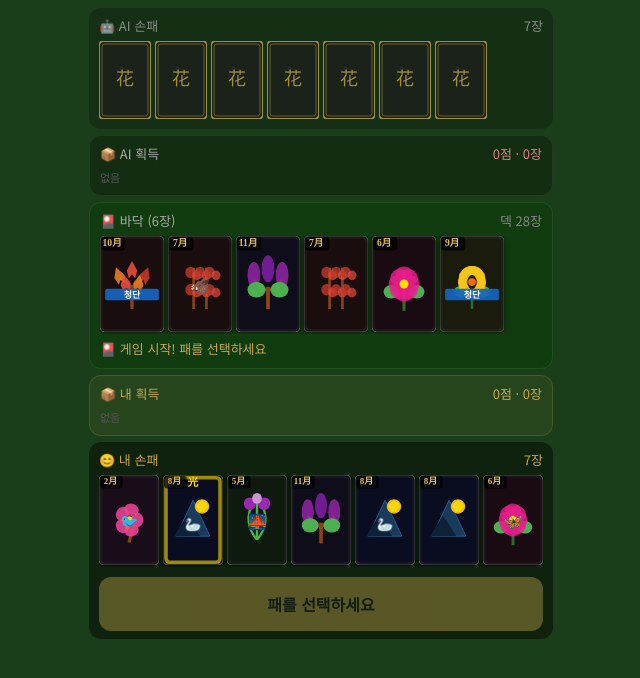
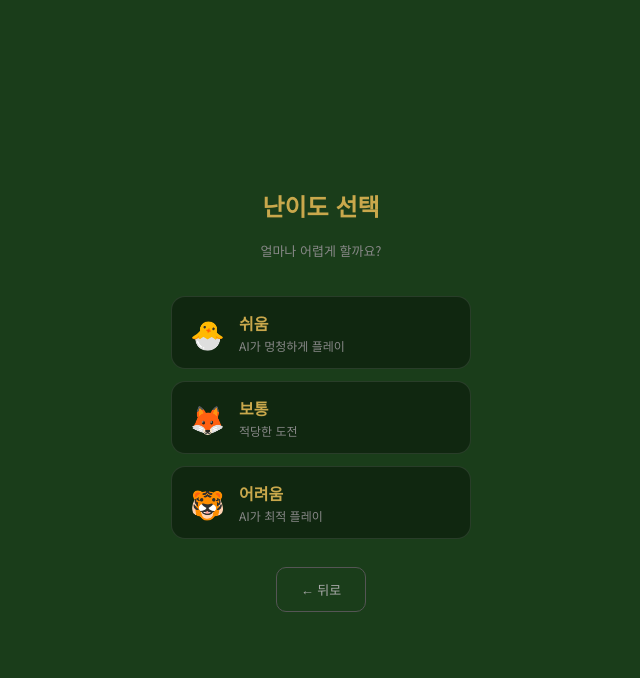
Before and after one commit to kentkim0326/gostop, a React (Vite) app: page / in a window 1280 px wide. Both pictures are taken after a click on the button "게임 시작". Shown: the top 678 px of the page, without its empty margins (319-959 px from the left). Built offline with nearby package versions, Linux system fonts and the light colour scheme.

Commit message:
난이도 선택 + 효과음 + 카드 애니메이션

```diff
--- a/src/App.css
+++ b/src/App.css
@@ -231,3 +231,43 @@
   .section { padding: 7px 8px; }
   .pass-box { padding: 28px 24px; }
 }
+
+/* 난이도 선택 버튼 */
+.diff-btn {
+  display: flex;
+  align-items: center;
+  gap: 14px;
+  background: rgba(0,0,0,0.35);
+  border: 1px solid rgba(255,255,255,0.1);
+  border-radius: 14px;
+  padding: 14px 18px;
+  cursor: pointer;
+  font-family: inherit;
+  color: white;
+  transition: background 0.15s, border-color 0.15s, transform 0.1s;
+  width: 100%;
+  text-align: left;
+}
+.diff-btn:hover  { background: rgba(201,168,76,0.15); border-color: rgba(201,168,76,0.4); }
+.diff-btn:active { transform: scale(0.97); }
+.diff-emoji { font-size: 28px; }
+.diff-label { font-size: 16px; font-weight: 700; color: #c9a84c; }
+.diff-desc  { font-size: 12px; color: #888; margin-top: 2px; }
+
+/* 카드 획득 플래시 애니메이션 */
+@keyframes cardFlash {
+  0%   { transform: scale(1);    filter: brightness(1); }
+  30%  { transform: scale(1.15); filter: brightness(1.8) drop-shadow(0 0 6px #ffd700); }
+  60%  { transform: scale(1.08); filter: brightness(1.4); }
+  100% { transform: scale(1);    filter: brightness(1); }
+}
+.card-flash { animation: cardFlash 0.55s ease-out; }
+
+/* AI 생각중 점 애니메이션 */
+@keyframes dots {
+  0%,20%  { content: '.';   }
+  40%     { content: '..';  }
+  60%,100%{ content: '...'; }
+}
+.thinking { color: #888; font-size: 11px; }
+.thinking::after { content: '...'; animation: dots 1s infinite; }
--- a/src/App.jsx
+++ b/src/App.jsx
@@ -1,10 +1,12 @@
-import { useState, useEffect, useCallback } from "react";
+import { useState, useEffect, useCallback, useRef } from "react";
 import { CARDS, MONTH_KR, shuffle, calcScore, getBreakdown } from "./cards";
 import { CardSVG } from "./CardSVG";
+import { SFX } from "./sound";
+import { aiPickCard, aiDecideStop } from "./ai";
 import "./App.css";
 
 function useCardSize() {
-  const [sizes, setSizes] = useState({ opp: 38, field: 44, hand: 50 });
+  const [sizes, setSizes] = useState({ opp: 38, field: 44, hand: 50, cap: 32 });
   useEffect(() => {
     function calc() {
       const vw = Math.min(window.innerWidth, 480);
@@ -31,39 +33,25 @@ function dealGame() {
     deck, field,
     playerHand, aiHand,
     playerCap: [], aiCap: [],
-    phase: "player_select", // player_select | player_draw | ai_turn | gostop | result
+    phase: "player_select",
     goCount: 0,
     selected: null,
     drawn: null,
-    lastWinner: null, // 'player' | 'ai' | null
+    lastWinner: null,
+    // 애니메이션용
+    newCardIds: [],
   };
 }
 
 function matchCards(card, field, cap) {
   const same = field.filter(c => c.m === card.m);
-  if (same.length === 0) {
-    return { field: [...field, card], cap };
-  }
+  if (same.length === 0) return { field: [...field, card], cap, matched: [] };
   const take = same.length >= 2 ? same : [same[0]];
   return {
     field: field.filter(c => !take.find(t => t.id === c.id)),
     cap: [...cap, card, ...take],
+    matched: [card, ...take],
   };
-}
-
-// AI 전략: 바닥과 매칭되는 패 우선, 없으면 피 버리기
-function aiPickCard(hand, field) {
-  const fieldMonths = new Set(field.map(c => c.m));
-  // 광 매칭 우선
-  const gwangMatch = hand.find(c => c.t === 'gwang' && fieldMonths.has(c.m));
-  if (gwangMatch) return gwangMatch;
-  // 매칭되는 패
-  const match = hand.find(c => fieldMonths.has(c.m));
-  if (match) return match;
-  // 피 버리기
-  const junk = hand.find(c => c.t === 'junk' || c.t === 'junk2');
-  if (junk) return junk;
-  return hand[0];
 }
 
 function CapturedSummary({ cap }) {
@@ -77,38 +65,60 @@ function CapturedSummary({ cap }) {
       {a > 0 && <span className="badge badge-animal">열 {a}</span>}
       {r > 0 && <span className="badge badge-ribbon">띠 {r}</span>}
       {p > 0 && <span className="badge badge-junk">피 {p}</span>}
-      {g === 0 && a === 0 && r === 0 && p === 0 && <span style={{ color: '#555', fontSize: 11 }}>없음</span>}
+      {g===0&&a===0&&r===0&&p===0 && <span style={{color:'#555',fontSize:11}}>없음</span>}
     </div>
   );
 }
 
 export default function App() {
+  const [screen, setScreen] = useState('home'); // home | difficulty | game | result
+  const [difficulty, setDifficulty] = useState('normal');
   const [G, setG] = useState(null);
   const [logs, setLogs] = useState([]);
+  const [animIds, setAnimIds] = useState(new Set()); // 방금 획득한 카드 id
   const sz = useCardSize();
 
   const addLog = useCallback((msg) => setLogs(l => [msg, ...l].slice(0, 5)), []);
 
-  function startGame() {
+  function flashCards(ids) {
+    setAnimIds(new Set(ids));
+    setTimeout(() => setAnimIds(new Set()), 600);
+  }
+
+  function startGame(diff) {
+    setDifficulty(diff);
     setG(dealGame());
     setLogs(["🎴 게임 시작! 패를 선택하세요"]);
+    setScreen('game');
   }
 
-  // 플레이어 카드 선택
   function selectCard(card) {
     if (!G || G.phase !== 'player_select') return;
+    SFX.select();
     setG(g => ({ ...g, selected: g.selected === card.id ? null : card.id }));
   }
 
-  // 플레이어 패 내기
   function confirmPlay() {
     if (!G || G.selected === null) return;
     const card = G.playerHand.find(c => c.id === G.selected);
     if (!card) return;
     const newHand = G.playerHand.filter(c => c.id !== card.id);
     const same = G.field.filter(c => c.m === card.m);
-    const { field, cap } = matchCards(card, G.field, G.playerCap);
-    addLog(same.length === 0 ? `${MONTH_KR[card.m-1]} 버림` : same.length >= 2 ? `${MONTH_KR[card.m-1]} 3장 쓸기!` : `${MONTH_KR[card.m-1]} 매칭!`);
+    const { field, cap, matched } = matchCards(card, G.field, G.playerCap);
+
+    if (same.length === 0) {
+      SFX.play();
+      addLog(`${MONTH_KR[card.m-1]} 버림`);
+    } else if (same.length >= 2) {
+      SFX.sweep();
+      addLog(`✨ ${MONTH_KR[card.m-1]} 3장 쓸기!`);
+      flashCards(matched.map(c => c.id));
+    } else {
+      SFX.match();
+      addLog(`${MONTH_KR[card.m-1]} 매칭!`);
+      flashCards(matched.map(c => c.id));
+    }
+
     setG(g => ({ ...g, playerHand: newHand, field, playerCap: cap, selected: null, phase: 'player_draw' }));
   }
 
@@ -120,8 +130,21 @@ export default function App() {
       const drawn = G.deck[0];
       const newDeck = G.deck.slice(1);
       const same = G.field.filter(c => c.m === drawn.m);
-      const { field, cap } = matchCards(drawn, G.field, G.playerCap);
-      addLog(`뒤집기: ${MONTH_KR[drawn.m-1]}${same.length > 0 ? ' 매칭!' : ' → 바닥'}`);
+      const { field, cap, matched } = matchCards(drawn, G.field, G.playerCap);
+      SFX.flip();
+
+      if (same.length === 0) {
+        addLog(`뒤집기: ${MONTH_KR[drawn.m-1]} → 바닥`);
+      } else if (same.length >= 2) {
+        SFX.sweep();
+        addLog(`✨ 뒤집기: ${MONTH_KR[drawn.m-1]} 3장 쓸기!`);
+        flashCards(matched.map(c => c.id));
+      } else {
+        SFX.match();
+        addLog(`뒤집기: ${MONTH_KR[drawn.m-1]} 매칭!`);
+        flashCards(matched.map(c => c.id));
+      }
+
       const sc = calcScore(cap);
       setG(g => ({
         ...g, deck: newDeck, field, playerCap: cap, drawn,
@@ -131,10 +154,14 @@ export default function App() {
     return () => clearTimeout(timer);
   }, [G?.phase]);
 
-  // 고/스톱
   function handleGoStop(choice) {
-    if (choice === 'stop') { setG(g => ({ ...g, phase: 'result' })); return; }
-    addLog(`고! (${G.goCount + 1}회)`);
+    if (choice === 'stop') {
+      SFX.win();
+      setG(g => ({ ...g, phase: 'result', lastWinner: 'player_stop' }));
+      return;
+    }
+    SFX.go();
+    addLog(`🔥 고! (${G.goCount + 1}회)`);
     setG(g => ({ ...g, goCount: g.goCount + 1, phase: 'ai_turn' }));
   }
 
@@ -147,24 +174,30 @@ export default function App() {
       }
 
       // AI 패 내기
-      const card = aiPickCard(G.aiHand, G.field);
+      const card = aiPickCard(G.aiHand, G.field, difficulty);
       const newAiHand = G.aiHand.filter(c => c.id !== card.id);
       const same1 = G.field.filter(c => c.m === card.m);
       const r1 = matchCards(card, G.field, G.aiCap);
-      addLog(`🤖 AI: ${MONTH_KR[card.m-1]} ${same1.length > 0 ? '매칭!' : '버림'}`);
+      SFX.aiPlay();
+
+      if (same1.length >= 2) {
+        addLog(`🤖 AI: ${MONTH_KR[card.m-1]} 3장 쓸기!`);
+        flashCards(r1.matched.map(c => c.id));
+      } else if (same1.length === 1) {
+        addLog(`🤖 AI: ${MONTH_KR[card.m-1]} 매칭!`);
+      } else {
+        addLog(`🤖 AI: ${MONTH_KR[card.m-1]} 버림`);
+      }
 
       // AI 드로우
       const drawn = G.deck[0];
       const newDeck = G.deck.slice(1);
-      const same2 = r1.field.filter(c => c.m === drawn.m);
       const r2 = matchCards(drawn, r1.field, r1.cap);
 
-      // AI 점수 체크 - 3점 이상이면 랜덤으로 스톱/고
-      const aiSc = calcScore(r2.cap);
-      const aiStops = aiSc >= 3 && Math.random() < 0.55;
-
-      if (aiStops) {
-        addLog(`🤖 AI 스톱! (${aiSc}점)`);
+      // AI 스톱 결정
+      if (aiDecideStop(r2.cap, G.goCount, difficulty)) {
+        SFX.lose();
+        addLog(`🤖 AI 스톱! (${calcScore(r2.cap)}점)`);
         setG(g => ({
           ...g, aiHand: newAiHand, deck: newDeck,
           field: r2.field, aiCap: r2.cap, drawn,
@@ -181,8 +214,14 @@ export default function App() {
     return () => clearTimeout(timer);
   }, [G?.phase]);
 
-  if (!G) return <HomeScreen onStart={startGame} />;
-  if (G.phase === 'result') return <ResultScreen G={G} onRestart={startGame} onHome={() => setG(null)} />;
+  if (screen === 'home') return <HomeScreen onStart={() => setScreen('difficulty')} />;
+  if (screen === 'difficulty') return <DifficultyScreen onSelect={startGame} onBack={() => setScreen('home')} />;
+  if (!G || G.phase === 'result') {
+    if (!G) return null;
+    return <ResultScreen G={G} difficulty={difficulty}
+      onRestart={() => startGame(difficulty)}
+      onHome={() => setScreen('home')} />;
+  }
 
   const isSelect = G.phase === 'player_select';
   const isDraw = G.phase === 'player_draw';
@@ -190,6 +229,7 @@ export default function App() {
   const isGostop = G.phase === 'gostop';
   const sc = calcScore(G.playerCap);
   const aiSc = calcScore(G.aiCap);
+  const diffLabel = { easy: '쉬움', normal: '보통', hard: '어려움' }[difficulty];
 
   return (
     <div className="game-wrap">
@@ -197,8 +237,8 @@ export default function App() {
       {/* AI 손패 */}
       <div className="section opp-section">
         <div className="section-header">
-          <span>🤖 AI 손패</span>
-          <span>{G.aiHand.length}장{isAI ? ' ⏳' : ''}</span>
+          <span>🤖 AI {isAI ? <span className="thinking">생각 중...</span> : ''}</span>
+          <span style={{color:'#888', fontSize:11}}>{diffLabel} · {G.aiHand.length}장</span>
         </div>
         <div className="cards-row no-wrap">
           {G.aiHand.map(c => <CardSVG key={c.id} card={c} size={sz.opp} faceDown />)}
@@ -214,12 +254,16 @@ export default function App() {
         <CapturedSummary cap={G.aiCap} />
         {G.aiCap.length > 0 && (
           <div className="cards-row no-wrap" style={{ marginTop: 4 }}>
-            {G.aiCap.map(c => <CardSVG key={c.id} card={c} size={sz.cap} />)}
+            {G.aiCap.map(c => (
+              <div key={c.id} className={animIds.has(c.id) ? 'card-flash' : ''}>
+                <CardSVG card={c} size={sz.cap} />
+              </div>
+            ))}
           </div>
         )}
       </div>
 
-      {/* 공용 바닥 */}
+      {/* 바닥 */}
       <div className="section field-section">
         <div className="section-header">
           <span>🎴 바닥 ({G.field.length}장)</span>
@@ -227,7 +271,7 @@ export default function App() {
         </div>
         <div className="cards-row no-wrap">
           {G.field.map(c => <CardSVG key={c.id} card={c} size={sz.field} />)}
-          {G.field.length === 0 && <span style={{ color: '#555', fontSize: 12 }}>비어있음</span>}
+          {G.field.length === 0 && <span style={{color:'#555',fontSize:12}}>비어있음</span>}
         </div>
         {G.drawn && <div className="drawn-info">↩ {MONTH_KR[G.drawn.m-1]} 뒤집음</div>}
         <div style={{ marginTop: 5 }}>
@@ -246,7 +290,11 @@ export default function App() {
         <CapturedSummary cap={G.playerCap} />
         {G.playerCap.length > 0 && (
           <div className="cards-row no-wrap" style={{ marginTop: 4 }}>
-            {G.playerCap.map(c => <CardSVG key={c.id} card={c} size={sz.cap} />)}
+            {G.playerCap.map(c => (
+              <div key={c.id} className={animIds.has(c.id) ? 'card-flash' : ''}>
+                <CardSVG card={c} size={sz.cap} />
+              </div>
+            ))}
           </div>
         )}
       </div>
@@ -254,7 +302,7 @@ export default function App() {
       {/* 고스톱 */}
       {isGostop && (
         <div className="gostop-box">
-          <div className="gostop-title">🏆 {sc}점! {G.goCount > 0 ? `고 ${G.goCount}회 진행 중` : ''}</div>
+          <div className="gostop-title">🏆 {sc}점 달성! {G.goCount > 0 ? `(고 ${G.goCount}회)` : ''}</div>
           <div className="gostop-btns">
             <button className="btn-red" onClick={() => handleGoStop('go')}>고!</button>
             <button className="btn-gold" onClick={() => handleGoStop('stop')}>스톱!</button>
@@ -277,7 +325,8 @@ export default function App() {
           ))}
         </div>
         {isSelect && (
-          <button className="btn-gold full-width" onClick={confirmPlay} disabled={G.selected === null}
+          <button className="btn-gold full-width" onClick={confirmPlay}
+            disabled={G.selected === null}
             style={{ opacity: G.selected === null ? 0.4 : 1, cursor: G.selected === null ? 'not-allowed' : 'pointer' }}>
             {G.selected !== null ? '✅ 이 패 내기' : '패를 선택하세요'}
           </button>
@@ -286,53 +335,65 @@ export default function App() {
           <div className="waiting">{isAI ? '🤖 AI 생각 중...' : '⏳ 뒤집는 중...'}</div>
         )}
       </div>
-
     </div>
   );
 }
 
 function HomeScreen({ onStart }) {
-  const [showRules, setShowRules] = useState(false);
   return (
     <div className="screen center">
       <div style={{ fontSize: 64, marginBottom: 8 }}>🎴</div>
       <h1 className="title-gold">고 스 톱</h1>
       <p className="subtitle">1인 vs AI · SVG 화투</p>
       <button className="btn-gold" onClick={onStart}>게임 시작</button>
-      <button className="btn-ghost" onClick={() => setShowRules(r => !r)} style={{ marginTop: 12 }}>
-        {showRules ? '규칙 닫기 ▲' : '규칙 보기 ▼'}
-      </button>
-      {showRules && (
-        <div className="rules-box">
-          <b style={{ color: '#c9a84c' }}>점수 규칙</b><br />
-          🥇 광 3장→3점 / 4장→4점 / 5장→15점<br />
-          🐦 열 5장→1점 (이후 +1점)<br />
-          🎀 홍단(1·2·7월) / 청단(4·5·6·9월) → 3점<br />
-          🃏 피 10장→1점 (이후 +1점)<br />
-          ⭐ 3점↑ → 고 or 스톱!<br />
-          🔁 고 1회마다 ×0.5 배율
-        </div>
-      )}
     </div>
   );
 }
 
-function ResultScreen({ G, onRestart, onHome }) {
+function DifficultyScreen({ onSelect, onBack }) {
+  const levels = [
+    { id: 'easy',   label: '쉬움',   desc: 'AI가 멍청하게 플레이', emoji: '🐣' },
+    { id: 'normal', label: '보통',   desc: '적당한 도전', emoji: '🦊' },
+    { id: 'hard',   label: '어려움', desc: 'AI가 최적 플레이', emoji: '🐯' },
+  ];
+  return (
+    <div className="screen center">
+      <h2 style={{ color: '#c9a84c', marginBottom: 6 }}>난이도 선택</h2>
+      <p style={{ color: '#888', fontSize: 13, marginBottom: 24 }}>얼마나 어렵게 할까요?</p>
+      <div style={{ display: 'flex', flexDirection: 'column', gap: 12, width: '100%', maxWidth: 300 }}>
+        {levels.map(l => (
+          <button key={l.id} className="diff-btn" onClick={() => onSelect(l.id)}>
+            <span className="diff-emoji">{l.emoji}</span>
+            <div>
+              <div className="diff-label">{l.label}</div>
+              <div className="diff-desc">{l.desc}</div>
+            </div>
+          </button>
+        ))}
+      </div>
+      <button className="btn-ghost" onClick={onBack} style={{ marginTop: 16 }}>← 뒤로</button>
+    </div>
+  );
+}
+
+function ResultScreen({ G, difficulty, onRestart, onHome }) {
   const pSc = calcScore(G.playerCap);
   const aSc = calcScore(G.aiCap);
   const mult = G.goCount > 0 ? 1 + G.goCount * 0.5 : 1;
   const pFinal = Math.round(pSc * mult);
   const aFinal = Math.round(aSc * (G.lastWinner === 'ai' ? mult : 1));
   const win = pFinal > aFinal ? 'player' : aFinal > pFinal ? 'ai' : 'draw';
+  const diffLabel = { easy: '쉬움', normal: '보통', hard: '어려움' }[difficulty];
 
   return (
     <div className="screen center">
       <div style={{ fontSize: 52, marginBottom: 8 }}>
         {win === 'player' ? '🏆' : win === 'ai' ? '🤖' : '🤝'}
       </div>
-      <h2 style={{ color: win === 'player' ? '#c9a84c' : win === 'ai' ? '#e08080' : '#aaa', fontSize: 24, marginBottom: 16 }}>
+      <h2 style={{ color: win === 'player' ? '#c9a84c' : win === 'ai' ? '#e08080' : '#aaa', fontSize: 24, marginBottom: 4 }}>
         {win === 'player' ? '내가 이겼다!' : win === 'ai' ? 'AI 승리!' : '무승부!'}
       </h2>
+      <p style={{ color: '#666', fontSize: 12, marginBottom: 12 }}>난이도: {diffLabel}</p>
       {G.goCount > 0 && <p style={{ color: '#c9a84c', fontSize: 13, marginBottom: 8 }}>고 {G.goCount}회 (×{mult.toFixed(1)}배)</p>}
       <div className="result-row">
         <div className={`result-card ${win === 'player' ? 'winner' : ''}`}>
--- /dev/null
+++ b/src/ai.js
@@ -0,0 +1,49 @@
+// AI 전략 - 난이도별
+import { calcScore } from './cards';
+
+// 쉬움: 랜덤 선택
+function easyPick(hand, field) {
+  const match = hand.filter(c => field.some(f => f.m === c.m));
+  if (match.length > 0 && Math.random() < 0.5) return match[Math.floor(Math.random()*match.length)];
+  return hand[Math.floor(Math.random()*hand.length)];
+}
+
+// 보통: 매칭 우선, 피 버리기
+function normalPick(hand, field) {
+  const fieldMonths = new Set(field.map(c => c.m));
+  const match = hand.filter(c => fieldMonths.has(c.m));
+  if (match.length > 0) return match[0];
+  const junk = hand.find(c => c.t === 'junk' || c.t === 'junk2');
+  return junk || hand[0];
+}
+
+// 어려움: 고가치 카드 매칭 우선, 상대 점수 견제
+function hardPick(hand, field) {
+  const fieldMonths = new Set(field.map(c => c.m));
+  const matches = hand.filter(c => fieldMonths.has(c.m));
+
+  if (matches.length > 0) {
+    // 광 > 열 > 띠 > 피 순서로 우선
+    const priority = { gwang: 4, animal: 3, ribbon: 2, junk: 1, junk2: 1 };
+    matches.sort((a, b) => (priority[b.t]||0) - (priority[a.t]||0));
+    return matches[0];
+  }
+  // 버릴 때: 피 우선, 없으면 낮은 가치
+  const junk = hand.find(c => c.t === 'junk' || c.t === 'junk2');
+  return junk || hand[0];
+}
+
+export function aiPickCard(hand, field, difficulty) {
+  if (difficulty === 'easy') return easyPick(hand, field);
+  if (difficulty === 'hard') return hardPick(hand, field);
+  return normalPick(hand, field);
+}
+
+// AI 스톱 결정
+export function aiDecideStop(cap, goCount, difficulty) {
+  const sc = calcScore(cap);
+  if (sc < 3) return false;
+  if (difficulty === 'easy') return Math.random() < 0.35;   // 자주 안 멈춤
+  if (difficulty === 'hard') return sc >= 5 && Math.random() < 0.75; // 높은 점수에서 멈춤
+  return Math.random() < 0.55; // 보통
+}
--- /dev/null
+++ b/src/sound.js
@@ -0,0 +1,71 @@
+// Web Audio API 효과음 (외부 파일 없이 생성)
+let ctx = null;
+
+function getCtx() {
+  if (!ctx) ctx = new (window.AudioContext || window.webkitAudioContext)();
+  return ctx;
+}
+
+function beep(freq, dur, vol = 0.3, type = 'sine', decay = true) {
+  try {
+    const c = getCtx();
+    const o = c.createOscillator();
+    const g = c.createGain();
+    o.connect(g); g.connect(c.destination);
+    o.type = type;
+    o.frequency.setValueAtTime(freq, c.currentTime);
+    g.gain.setValueAtTime(vol, c.currentTime);
+    if (decay) g.gain.exponentialRampToValueAtTime(0.001, c.currentTime + dur);
+    o.start(c.currentTime);
+    o.stop(c.currentTime + dur);
+  } catch(e) {}
+}
+
+export const SFX = {
+  // 카드 내기 - 딱 하는 소리
+  play: () => {
+    beep(300, 0.08, 0.25, 'square');
+    setTimeout(() => beep(200, 0.06, 0.15, 'square'), 60);
+  },
+  // 매칭 성공 - 밝은 소리
+  match: () => {
+    beep(523, 0.1, 0.3, 'sine');
+    setTimeout(() => beep(659, 0.1, 0.3, 'sine'), 80);
+    setTimeout(() => beep(784, 0.15, 0.3, 'sine'), 160);
+  },
+  // 쓸기 - 더 화려한 소리
+  sweep: () => {
+    beep(400, 0.08, 0.3, 'sine');
+    setTimeout(() => beep(600, 0.08, 0.3, 'sine'), 60);
+    setTimeout(() => beep(800, 0.08, 0.3, 'sine'), 120);
+    setTimeout(() => beep(1000, 0.2, 0.3, 'sine'), 180);
+  },
+  // 뒤집기 - 살짝 낮은 소리
+  flip: () => {
+    beep(250, 0.12, 0.2, 'triangle');
+  },
+  // AI 턴 - 부드러운 소리
+  aiPlay: () => {
+    beep(220, 0.08, 0.15, 'sine');
+  },
+  // 고! - 높고 짧게
+  go: () => {
+    beep(880, 0.05, 0.35, 'sine');
+    setTimeout(() => beep(1100, 0.15, 0.35, 'sine'), 60);
+  },
+  // 스톱 / 승리
+  win: () => {
+    [0,100,200,350].forEach((t,i) => {
+      setTimeout(() => beep([523,659,784,1047][i], 0.2, 0.3, 'sine'), t);
+    });
+  },
+  // 패배
+  lose: () => {
+    beep(300, 0.15, 0.3, 'sawtooth');
+    setTimeout(() => beep(220, 0.3, 0.3, 'sawtooth'), 150);
+  },
+  // 카드 선택
+  select: () => {
+    beep(440, 0.06, 0.15, 'sine');
+  },
+};
```
